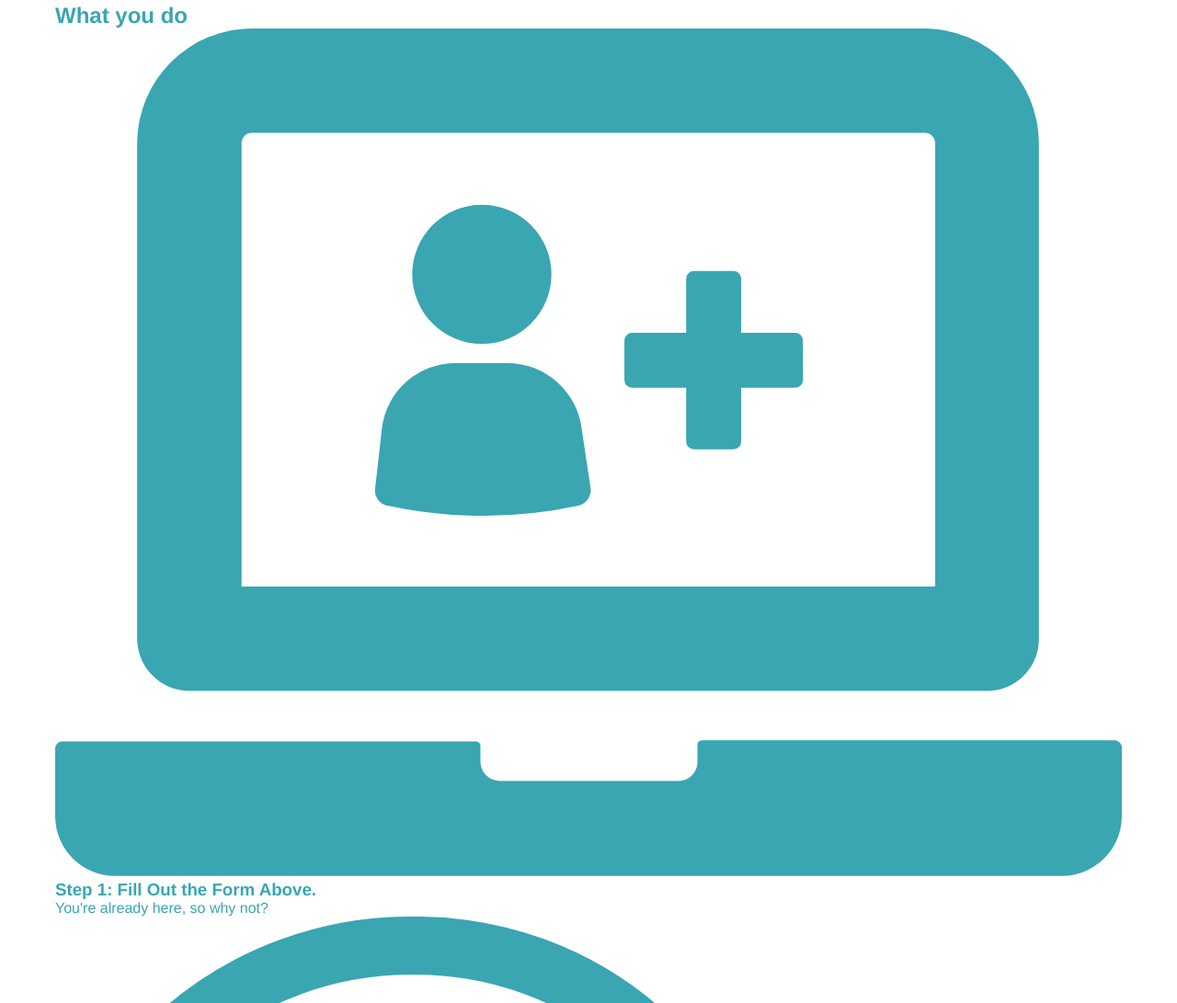
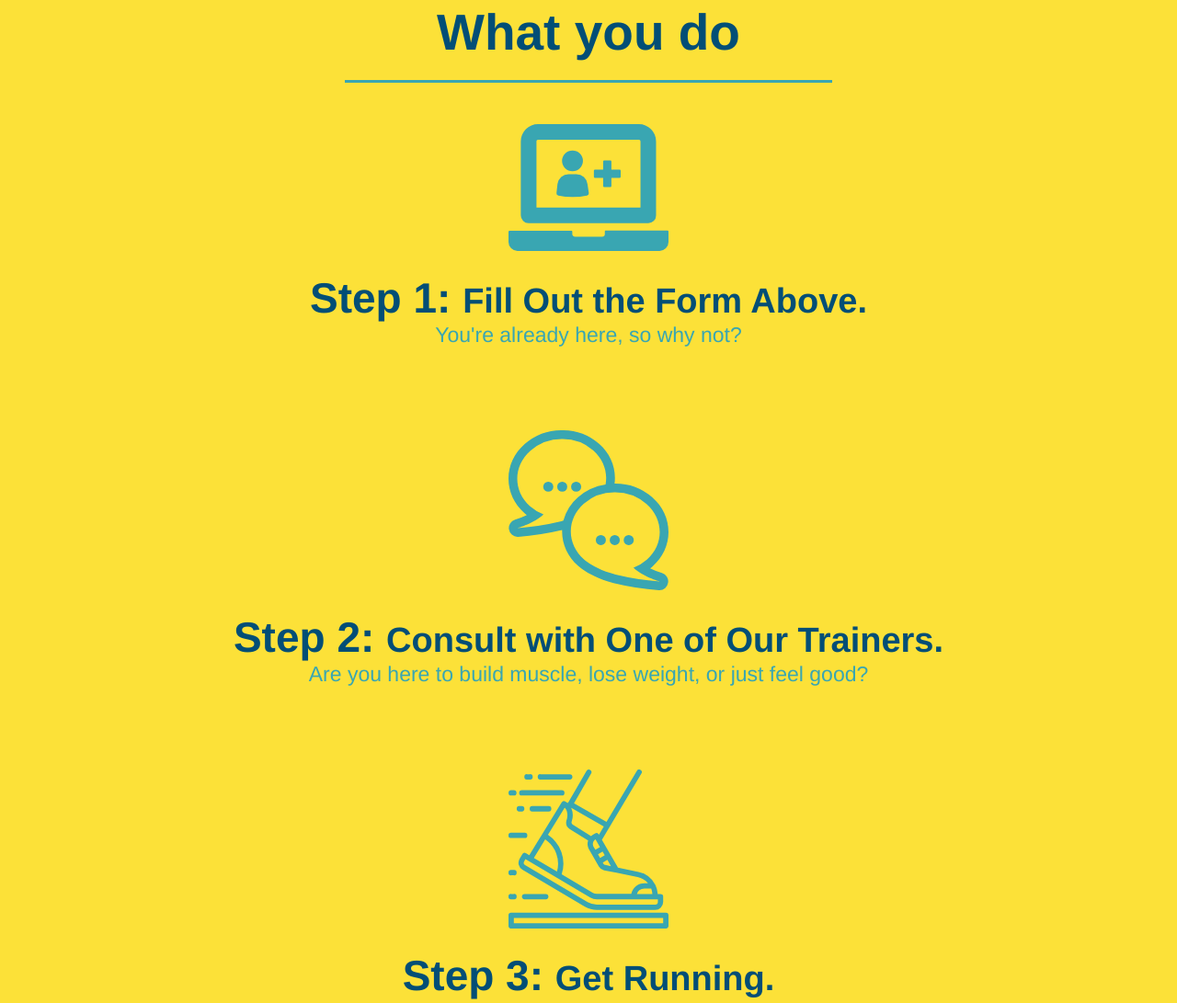
Before and after one commit to PaulThomasWI/run-buddy, a plain HTML site: page index.html in a window 1280 px wide. Shown: the part 1117-2208 px from the top of the page at 92% size. Drawn offline with Linux system fonts and the light colour scheme.

Commit message:
updated what you do

```diff
--- a/assets/css/style.css
+++ b/assets/css/style.css
@@ -127,17 +127,6 @@ section {
     text-align: center;
 }
 
-  .intro h2 {
-      font-size:55px;
-      color: #024E76;
-      margin-bottom: 35px;
-      padding: 0 100px 20px 100px;
-      border-bottom: 3px solid;
-      border-color: #FCE138;
-      /* add this alongside your other declaration */
-      display: inline-block;
-  }
-
 .intro p {
     line-height: 1.7;
     color: #39A6B2;
@@ -145,3 +134,49 @@ section {
     font-size: 20px;
     margin: 0 auto;
 }
+
+.steps {
+    text-align: center;
+    background: #FCE138;
+}
+
+.section-title {
+    font-size: 55px;
+    color: #024e76;
+    margin-bottom: 35px;
+    padding: 0 100px 20px 100px;
+    display: inline-block;
+    border-bottom: 3px solid;
+}
+
+.primary-border {
+    border-color: #fce138;
+}
+
+.secondary-border {
+    border-color: #39a6b2;
+}
+
+.steps div {
+    margin-bottom: 80px;
+}
+
+.steps img {
+    width: 15%;
+    margin: 10px 0;
+}
+
+.steps h3 {
+    color: #024e76;
+    font-size: 46px;
+    margin-top: 10px;
+}
+
+.steps p {
+    color: #39a6b2;
+    font-size: 23px;
+}
+
+.steps span {
+    font-size: 38px;
+}
--- a/index.html
+++ b/index.html
@@ -93,37 +93,37 @@
 
     	<!-- what we do -->
     	<section id="what-we-do" class="intro">
-    		<h2>What we do</h2>
+    		<h2 class="section-title primary-border">What we do</h2>
 			<p>
 				butcher selfies chambray shabby chic gentrify readymade yr Echo Park XOXO Tumblr normcore Banksy direct trade Blue Bottle chillwave you probably haven't heard of them single-origin coffee Vice fanny pack fixie Odd Future Austin fingerstache pickled twee synth Wes Anderson Thundercats viral bitters flannel meggings narwhal Marfa Schlitz sustainable Intelligentsia umami deep v craft
 			</p>
     	</section>
 
     	<!-- what you do -->
-    	<section id="what-you-do">
-    		<h2>What you do</h2>
+    	<section id="what-you-do" class="steps">
+    		<h2 class="section-title secondary-border">What you do</h2>
 			<div>
 				<!-- insert this img element -->
 				<img src="./assets/images/step-1.svg" alt="" />
-				<h3>Step 1: Fill Out the Form Above.</h3>
+				<h3>Step 1: <span>Fill Out the Form Above.</span></h3>
 				<p>You're already here, so why not?</p>
 			  </div>
 
 			  <div>
 				<img src="./assets/images/step-2.svg" alt="" />
-				<h3>Step 2: Consult with One of Our Trainers.</h3>
+				<h3>Step 2: <span>Consult with One of Our Trainers.</span></h3>
 				<p>Are you here to build muscle, lose weight, or just feel good?</p>
 			  </div>
 
 			  <div>
 				<img src="./assets/images/step-3.svg" alt="" />
-				<h3>Step 3: Get Running.</h3>
+				<h3>Step 3: <span>Get Running.</span></h3>
 				<p>Hit the ground running (literally) once your trainer lays out your plan.</p>
 			  </div>
 
 			  <div>
 				<img src="./assets/images/step-4.svg" alt="" />
-				<h3>Step 4: See Results.</h3>
+				<h3>Step 4: <span>See Results.</span></h3>
 				<p>Bi-weekly checkins with your trainer will keep you focused</p>
 			  </div>
     	</section>
```
Lines whose indentation alone changed are shown as unchanged.
